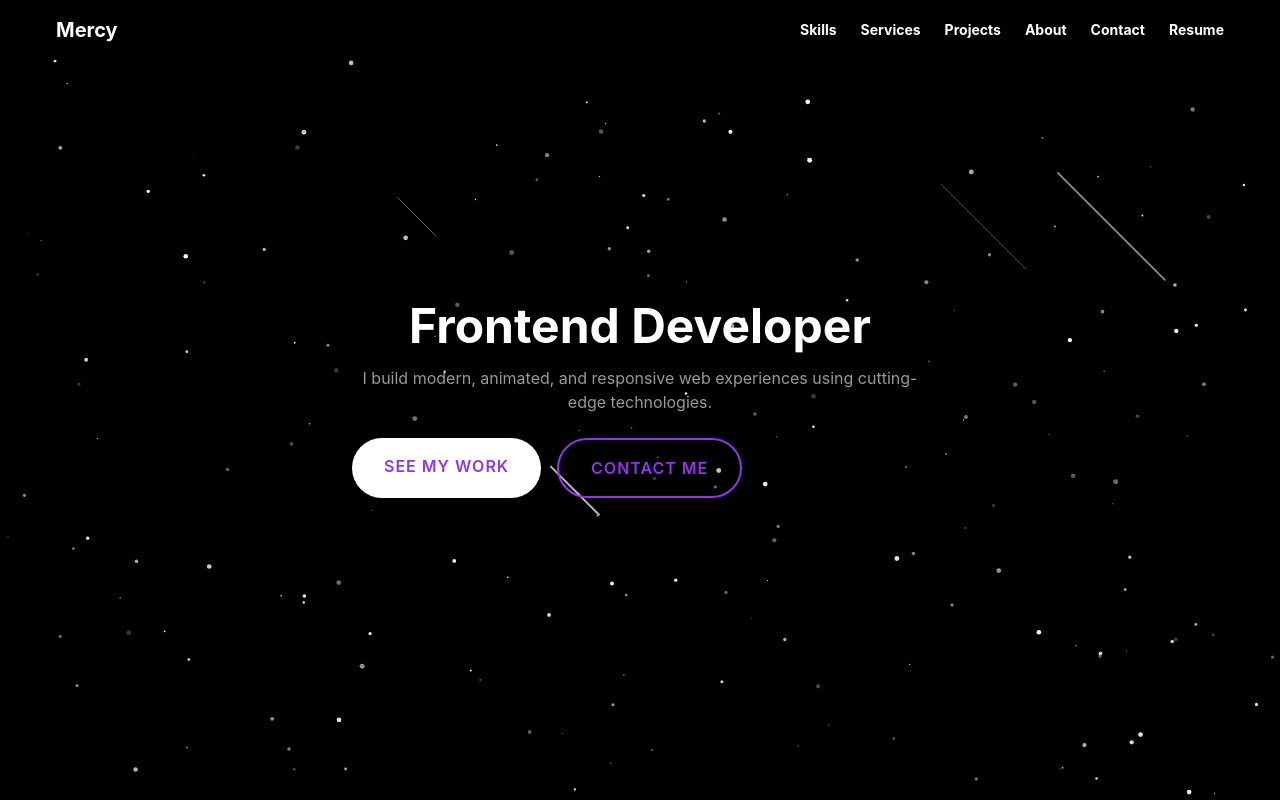
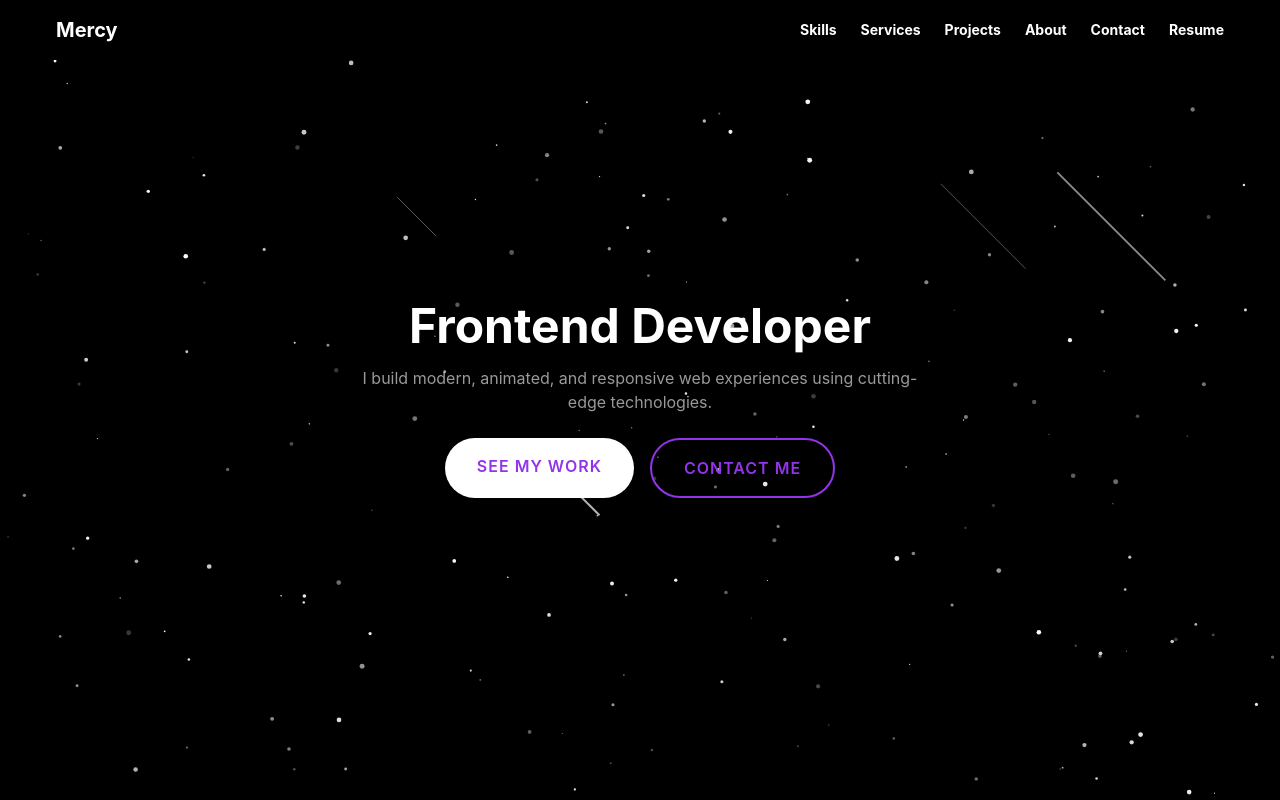
Before and after one commit to amacodes1/mercy-ezihe-portfolio, a Next.js app: page / in a window 1280 px wide. Shown: the top 800 px of the page. Built offline with nearby package versions, Linux system fonts and the light colour scheme.

Commit message:
made fixes

```diff
--- a/app/components/Hero.tsx
+++ b/app/components/Hero.tsx
@@ -9,7 +9,6 @@ export default function Hero() {
       id="hero"
       className="relative h-screen text-white flex flex-col items-center justify-center text-center overflow-hidden"
     >
-      <div>
       {" "}
       <motion.h1
         initial={{ opacity: 0 }}
@@ -52,10 +51,6 @@ export default function Hero() {
           </filter>
         </defs>
       </svg>
-      </div>
-
-      <div>
-      </div>
     </section>
   );
 }
```
Lines whose indentation alone changed are shown as unchanged.
